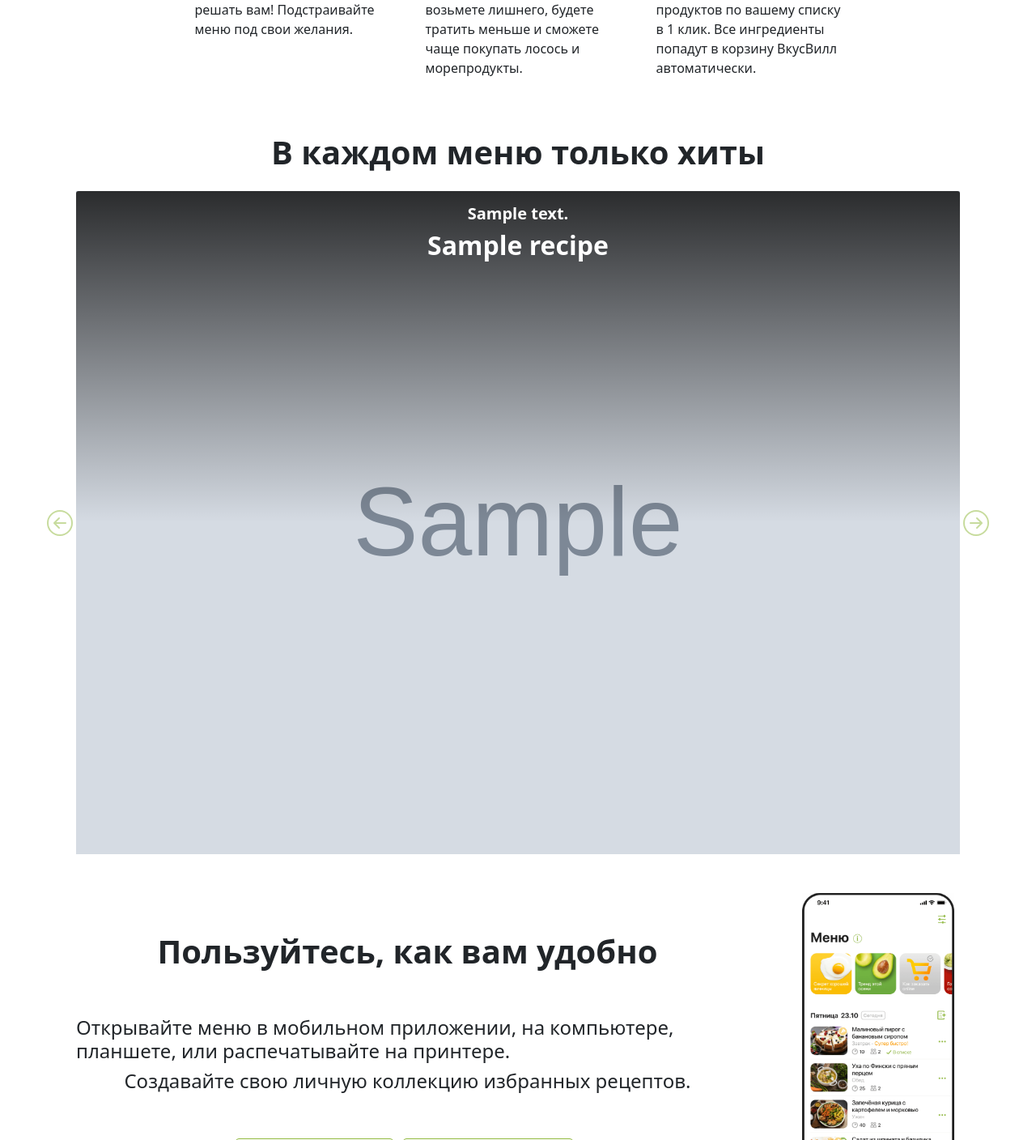
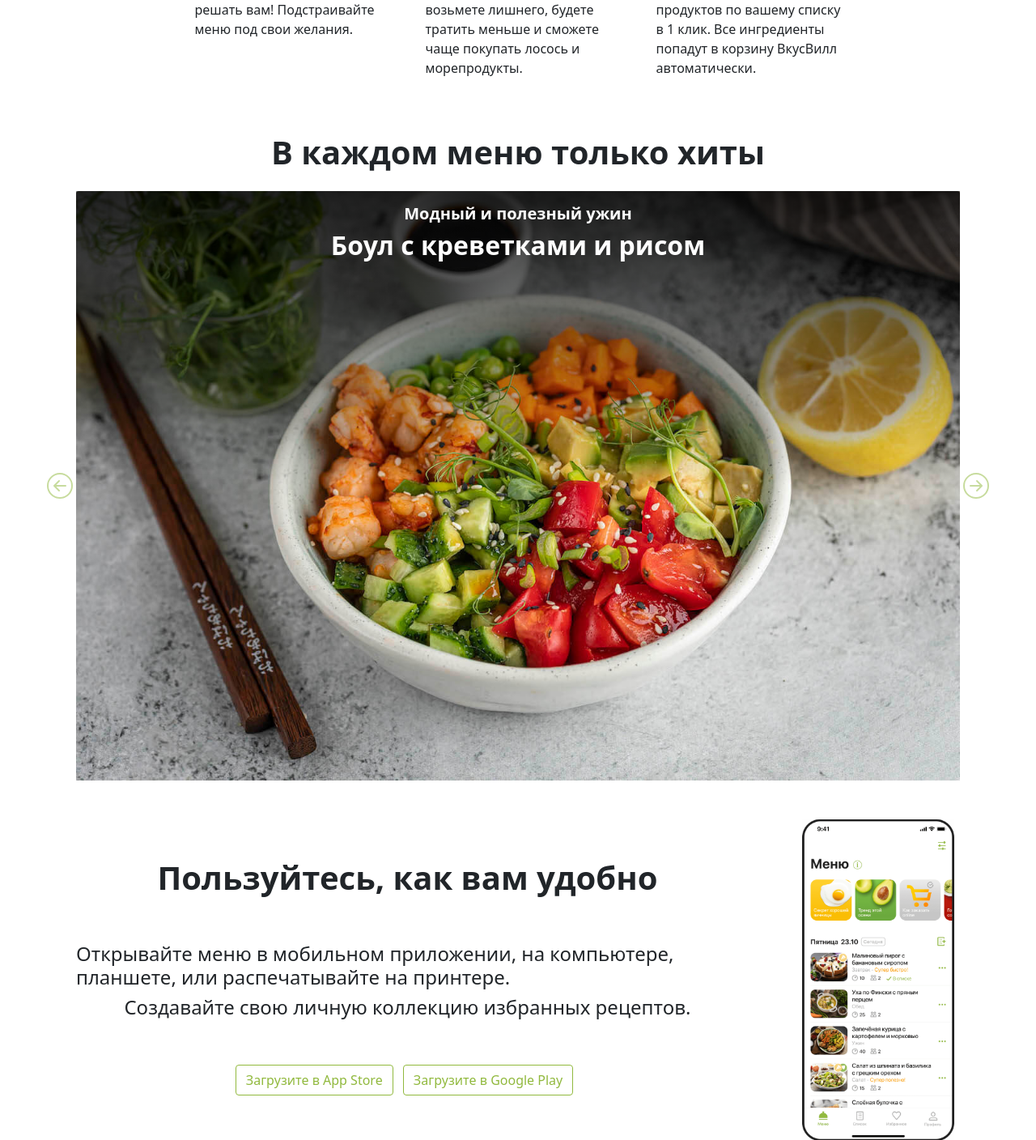
Before and after one commit to EshiNanase/foodplan, a Django app: page / in a window 1280 px wide. Shown: the part 910-2318 px from the top of the page at 81% size. Run offline with Django 3.2, Linux system fonts and the light colour scheme; tables that the repository leaves empty hold one stand-in row (values such as "Sample post"); grey boxes marked "Sample" are stand-in pictures; parts of the project's set-up code (start-up, migrations or seed data) failed here and were passed over.

Commit message:
return the display of recipes on the home page to original version

```diff
--- a/foodplan/urls.py
+++ b/foodplan/urls.py
@@ -16,12 +16,14 @@ Including another URLconf
 from django.contrib import admin
 from django.urls import path
 from authorization.views import IndexView, LoginView, RegistrationView
-from recipes.views import show_recipe_card
+from recipes.views import show_recipe_card1, show_recipe_card2, show_recipe_card3
 
 urlpatterns = [
     path('', IndexView.as_view(), name='home_page'),
     path('admin/', admin.site.urls),
     path('login', LoginView.as_view(), name='login'),
     path('register', RegistrationView.as_view(), name='register'),
-    path('recipes/<int:recipe_id>', show_recipe_card, name='show_recipe_card')
+    path('card1/<int:recipe_id>', show_recipe_card1, name='show_recipe_card1'),
+    path('card2/<int:recipe_id>', show_recipe_card2, name='show_recipe_card2'),
+    path('card3/<int:recipe_id>', show_recipe_card3, name='show_recipe_card3'),
 ]
--- a/templates/index.html
+++ b/templates/index.html
@@ -58,16 +58,42 @@
                 <div class="container w-md-75">
                     <div id="carousel1" class="carousel slide" data-bs-ride="carousel">
                         <div class="carousel-inner">
-                            {% for recipe in recipes %}
-                                {{ recipe.image.url }}
-                                <div class="carousel-item active">
-                                    <img src="{{recipe.image.url}}" class="d-block w-100" alt="...">
-                                    <div class="card-img-overlay text-white text-center carousel-item__gradient">
-                                        <h5><b>{{recipe.short_description}}</b></h5>
-                                        <h2><b>{{recipe.name}}</b></h2>
-                                    </div>
+                            <div class="carousel-item active">
+                                <img src="static/img/1.jpg" class="d-block w-100" alt="...">
+                                <div class="card-img-overlay text-white text-center carousel-item__gradient">
+                                    <h5><b>Модный и полезный ужин</b></h5>
+                                    <h2><b>Боул с креветками и рисом</b></h2>
                                 </div>
-                            {% endfor %}
+                            </div>
+                            <div class="carousel-item">
+                                <img src="static/img/2.jpg" class="d-block w-100" alt="...">
+                                <div class="card-img-overlay text-white text-center carousel-item__gradient">
+                                    <h5><b>Интересно, просто и супер вкусно</b></h5>
+                                    <h2><b>Тосканский суп с фаршем</b></h2>
+                                </div>
+                            </div>
+                            <div class="carousel-item">
+                                <img src="static/img/3.jpg" class="d-block w-100" alt="...">
+                                <div class="card-img-overlay text-white text-center carousel-item__gradient">
+                                    <h5><b>Понятное всей семье, яркое на вкус</b></h5>
+                                    <h2><b>Паприкаш с курицей</b></h2>
+                                </div>
+                            </div>
+                            <div class="carousel-item">
+                                <img src="static/img/4.jpg" class="d-block w-100" alt="...">
+                                <div class="card-img-overlay text-white text-center carousel-item__gradient">
+                                    <h5></h5><b>Летнее удовольствие</b></h5>
+                                    <h2><b>Овощной салат с жареным халуми</b></h2>
+                                </div>
+                            </div>
+                            <div class="carousel-item">
+                                <img src="https://foodplan.ru/local/images-for-pages/landing/img/cards/5.jpg" class="d-block w-100"
+                                    alt="...">
+                                <div class="card-img-overlay text-white text-center carousel-item__gradient">
+                                    <h5><b>Который все пекут повторно</b></h5>
+                                    <h2><b>Брауни чизкейк с ягодами</b></h2>
+                                </div>
+                            </div>
                         </div>
                         <button class="carousel-control-prev carousel__button_prev" type="button" data-bs-target="#carousel1"
                             data-bs-slide="prev">
```
Also changed, not shown: recipes/views.py (+21 -4 lines), templates/card2.html (+13 -13 lines), templates/card3.html (+12 -14 lines), templates/card1.html (renamed from templates/card.html).
